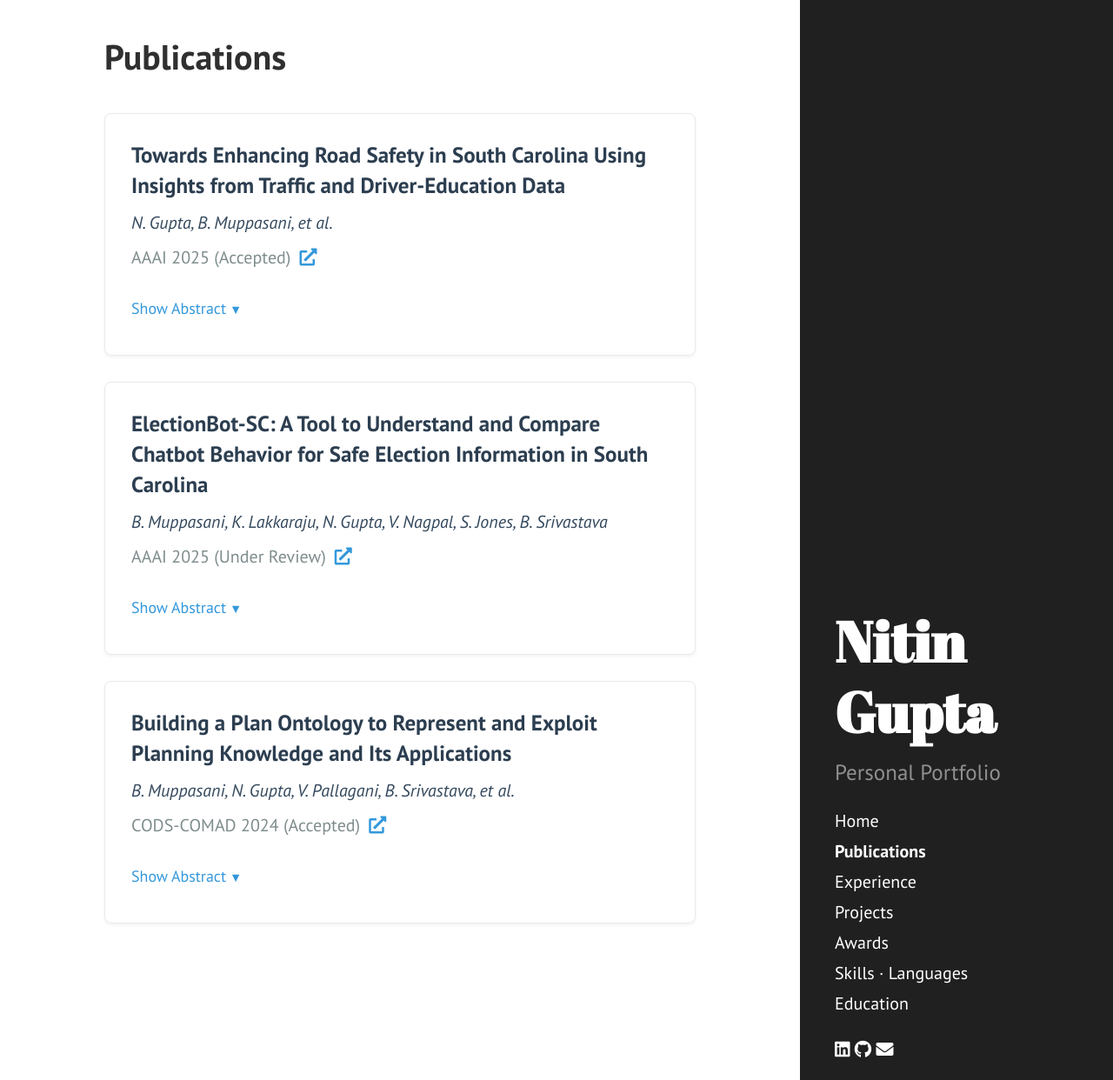
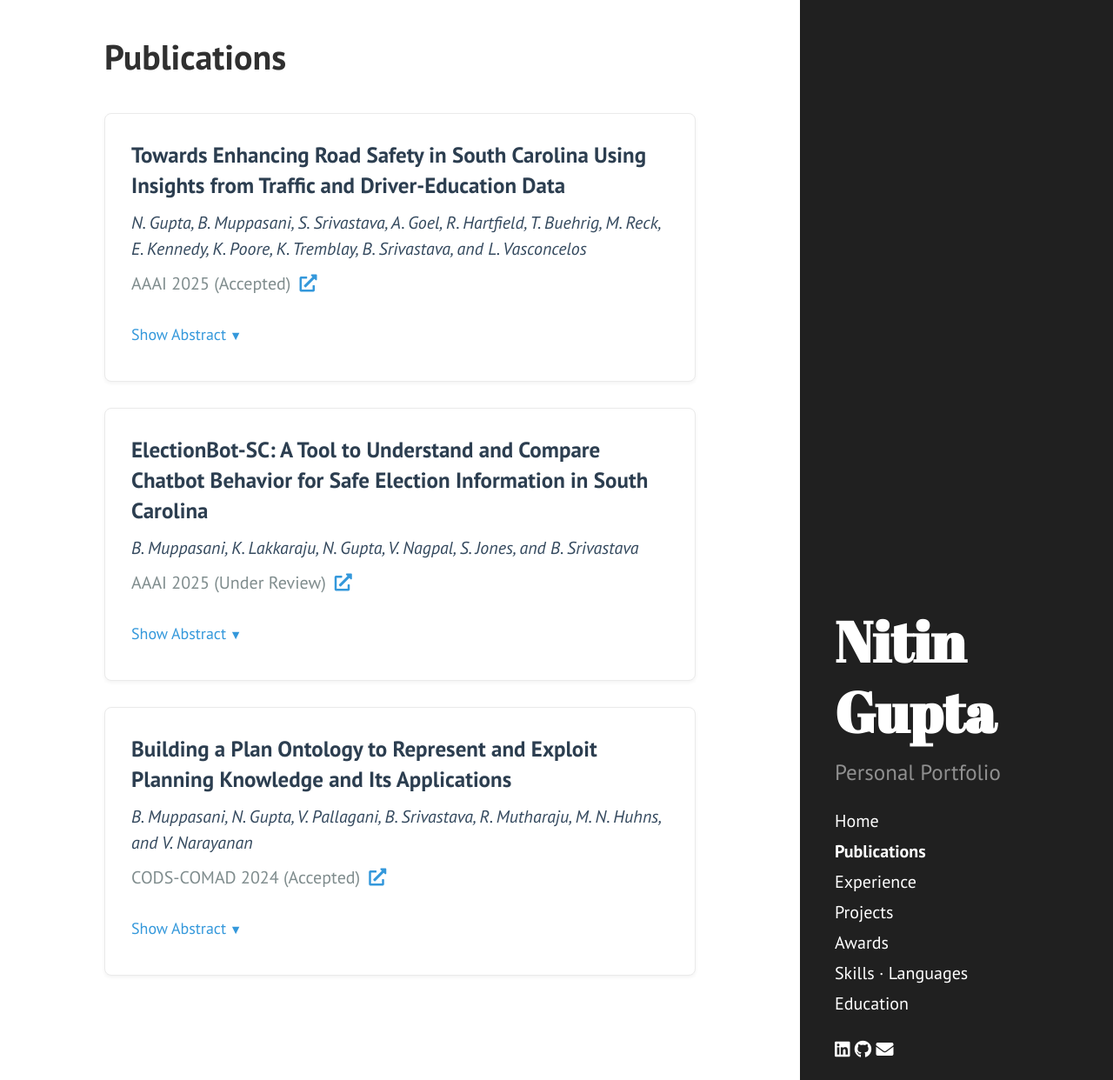
Before and after one commit to g-nitin/portfolio, a Jekyll site: the page built from publications.md, in a window 1280 px wide and 1242 px high. Shown: the whole window at 87% size. Built offline with Jekyll 4.4.1, drawn with Linux system fonts in a browser that asks for light colours; Markdown is read by kramdown in place of the engine named in the settings.

```diff
--- a/publications.md
+++ b/publications.md
@@ -10,7 +10,7 @@ title: Publications
       Towards Enhancing Road Safety in South Carolina Using Insights from Traffic and Driver-Education Data
     </div>
     <div class="publication-authors">
-      N. Gupta, B. Muppasani, et al.
+      N. Gupta, B. Muppasani, S. Srivastava, A. Goel, R. Hartfield, T. Buehrig, M. Reck, E. Kennedy, K. Poore, K. Tremblay, B. Srivastava, and L. Vasconcelos
     </div>
     <div class="publication-venue">
       AAAI 2025 (Accepted)
@@ -36,7 +36,7 @@ title: Publications
       ElectionBot-SC: A Tool to Understand and Compare Chatbot Behavior for Safe Election Information in South Carolina
     </div>
     <div class="publication-authors">
-      B. Muppasani, K. Lakkaraju, N. Gupta, V. Nagpal, S. Jones, B. Srivastava
+      B. Muppasani, K. Lakkaraju, N. Gupta, V. Nagpal, S. Jones, and B. Srivastava
     </div>
     <div class="publication-venue">
       AAAI 2025 (Under Review)
@@ -62,7 +62,7 @@ title: Publications
       Building a Plan Ontology to Represent and Exploit Planning Knowledge and Its Applications
     </div>
     <div class="publication-authors">
-      B. Muppasani, N. Gupta, V. Pallagani, B. Srivastava, et al.
+      B. Muppasani, N. Gupta, V. Pallagani, B. Srivastava, R. Mutharaju, M. N. Huhns, and V. Narayanan
     </div>
     <div class="publication-venue">
       CODS-COMAD 2024 (Accepted)
```
